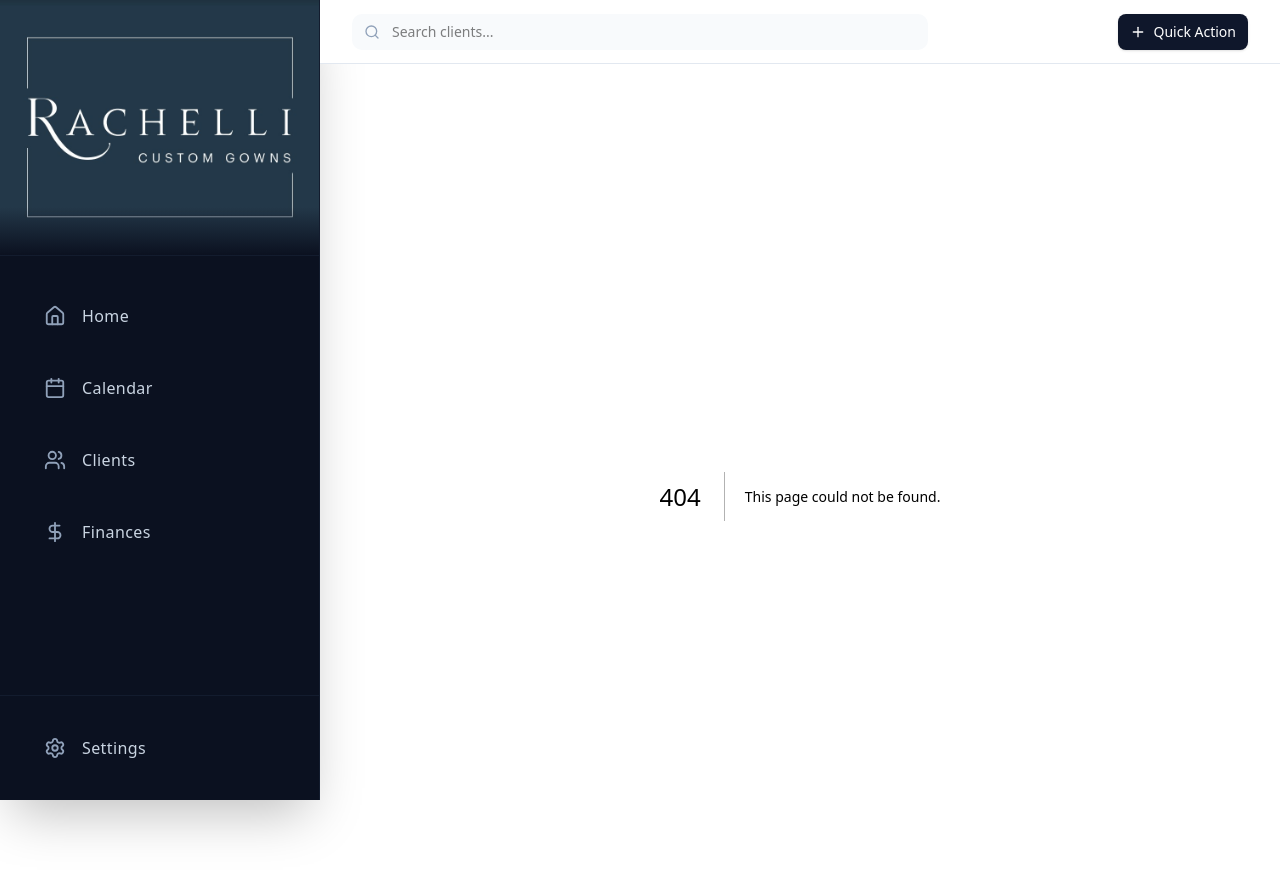
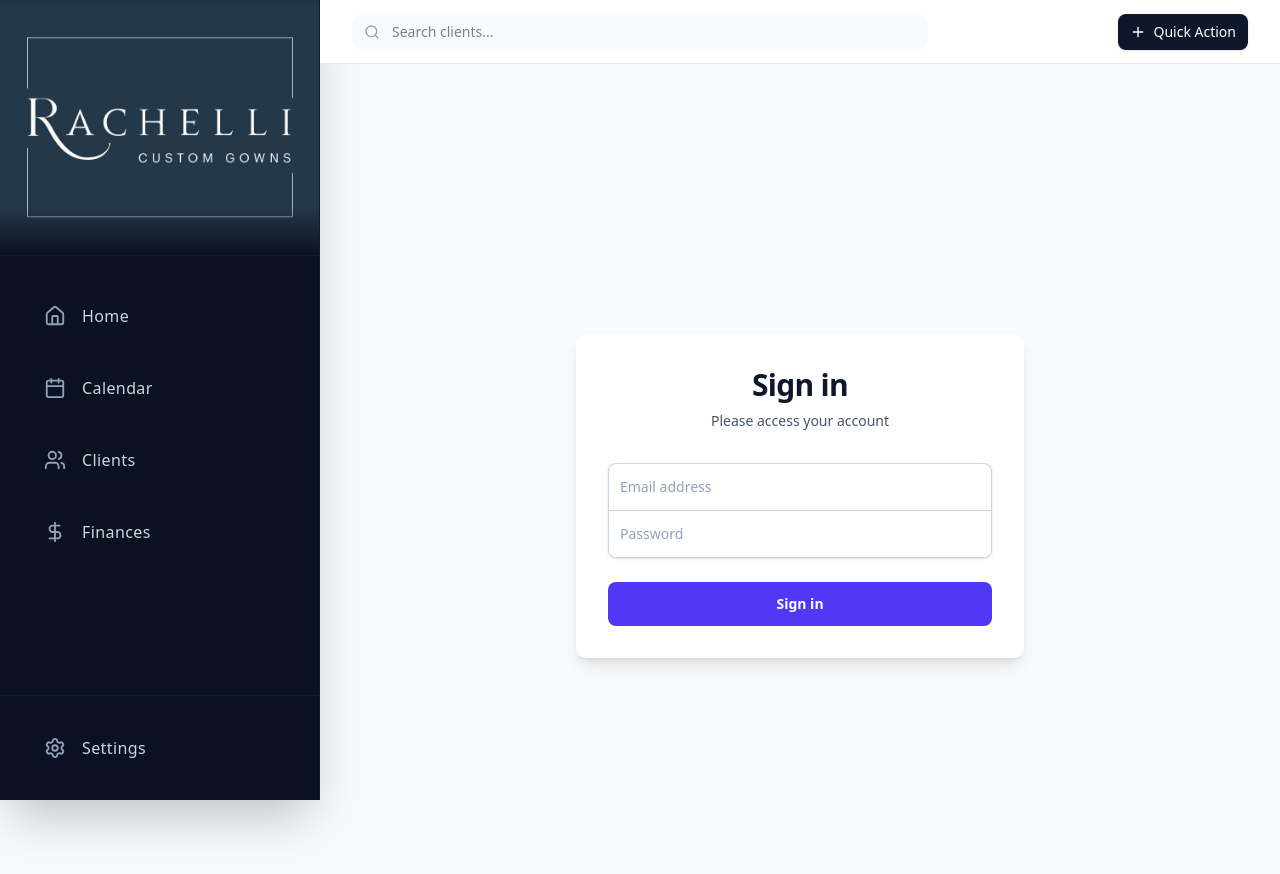
Before and after one commit to MiriVolkB/Gown-WebApp, a Next.js app: page /login in a window 1280 px wide. Before the commit this address had no page. Shown: the top 874 px of the page. Built offline with nearby package versions, Linux system fonts and the light colour scheme; a web font is replaced by a local one.

Commit message:
Login feature

```diff
--- /dev/null
+++ b/src/app/login/actions.ts
@@ -0,0 +1,22 @@
+"use server"
+
+import { createClient } from "@/utils/supabase/server";
+import { redirect } from "next/navigation";
+
+export async function login(formData: FormData) {
+  const supabase = await createClient();
+
+  const email = formData.get("email") as string;
+  const password = formData.get("password") as string;
+
+  const { error } = await supabase.auth.signInWithPassword({
+    email,
+    password,
+  });
+
+  if (error) {
+    throw new Error("Login failed");
+  }
+
+  redirect("/dashboard"); // Or wherever you want them to go
+}
--- /dev/null
+++ b/src/app/login/page.tsx
@@ -0,0 +1,70 @@
+import { login } from "./actions";
+
+export default async function LoginPage(props: {
+  searchParams: Promise<{ message: string; error: string }>;
+}) {
+  // 1. We wait for the params to be ready (This is the fix!)
+  const searchParams = await props.searchParams;
+
+  return (
+    <div className="flex min-h-screen flex-col items-center justify-center bg-slate-50 px-4">
+      <div className="w-full max-w-md space-y-8 rounded-lg bg-white p-8 shadow-lg">
+        <div className="text-center">
+          <h2 className="text-3xl font-bold tracking-tight text-slate-900">
+            Sign in
+          </h2>
+          <p className="mt-2 text-sm text-slate-600">
+            Please access your account
+          </p>
+        </div>
+
+        <form className="mt-8 space-y-6">
+          <div className="-space-y-px rounded-md shadow-sm">
+            <div>
+              <label htmlFor="email-address" className="sr-only">
+                Email address
+              </label>
+              <input
+                id="email-address"
+                name="email"
+                type="email"
+                required
+                className="relative block w-full rounded-t-md border-0 p-3 py-3 text-slate-900 ring-1 ring-inset ring-slate-300 placeholder:text-slate-400 focus:z-10 focus:ring-2 focus:ring-inset focus:ring-indigo-600 sm:text-sm sm:leading-6"
+                placeholder="Email address"
+              />
+            </div>
+            <div>
+              <label htmlFor="password" className="sr-only">
+                Password
+              </label>
+              <input
+                id="password"
+                name="password"
+                type="password"
+                required
+                className="relative block w-full rounded-b-md border-0 p-3 py-3 text-slate-900 ring-1 ring-inset ring-slate-300 placeholder:text-slate-400 focus:z-10 focus:ring-2 focus:ring-inset focus:ring-indigo-600 sm:text-sm sm:leading-6"
+                placeholder="Password"
+              />
+            </div>
+          </div>
+
+          {/* This is where the error message will show up */}
+          {searchParams?.error && (
+            <div className="text-red-500 text-sm text-center font-medium bg-red-50 p-2 rounded">
+              {searchParams.error}
+            </div>
+          )}
+
+          <div>
+            <button
+              formAction={login}
+              className="group relative flex w-full justify-center rounded-md bg-indigo-600 px-3 py-3 text-sm font-semibold text-white hover:bg-indigo-500 focus-visible:outline focus-visible:outline-2 focus-visible:outline-offset-2 focus-visible:outline-indigo-600"
+            >
+              Sign in
+            </button>
+          </div>
+        </form>
+      </div>
+    </div>
+  );
+}
--- /dev/null
+++ b/src/lib/actions/auth.ts
@@ -0,0 +1,39 @@
+"use server";
+
+import { revalidatePath } from "next/cache";
+import { redirect } from "next/navigation";
+import { createClient } from "@/utils/supabase/server";
+
+export async function login(formData: FormData) {
+  const supabase = await createClient();
+
+  // DEBUGGING: Print the URL with brackets to find hidden spaces
+  const url = process.env.NEXT_PUBLIC_SUPABASE_URL;
+  console.log(`Checking Connection to: [${url}]`); // <--- Look closely at this log!
+
+  // 1. Get the data
+  const email = formData.get("email") as string;
+  const password = formData.get("password") as string;
+
+  console.log("Attempting login for:", email); // Debug log
+
+  // 2. Try to sign in
+  const { error } = await supabase.auth.signInWithPassword({
+    email,
+    password,
+  });
+
+  // 3. If there is an error, PRINT IT to the terminal
+  if (error) {
+    console.error("Supabase Login Error:", error.message); // <--- THIS IS KEY
+    console.error("Full Error Object:", error);
+
+    // Redirect with the generic message for the user
+    return redirect("/login?error=Could not authenticate user");
+  }
+
+  // 4. Success!
+  console.log("Login successful!");
+  revalidatePath("/", "layout");
+  redirect("/");
+}
--- /dev/null
+++ b/src/utils/supabase/server.ts
@@ -0,0 +1,29 @@
+import { createServerClient } from '@supabase/ssr'
+import { cookies } from 'next/headers'
+
+export async function createClient() {
+  const cookieStore = await cookies()
+
+  return createServerClient(
+    process.env.NEXT_PUBLIC_SUPABASE_URL!,
+    process.env.NEXT_PUBLIC_SUPABASE_ANON_KEY!,
+    {
+      cookies: {
+        getAll() {
+          return cookieStore.getAll()
+        },
+        setAll(cookiesToSet) {
+          try {
+            cookiesToSet.forEach(({ name, value, options }) =>
+              cookieStore.set(name, value, options)
+            )
+          } catch {
+            // The `setAll` method was called from a Server Component.
+            // This can be ignored if you have middleware refreshing
+            // user sessions.
+          }
+        },
+      },
+    }
+  )
+}
```
